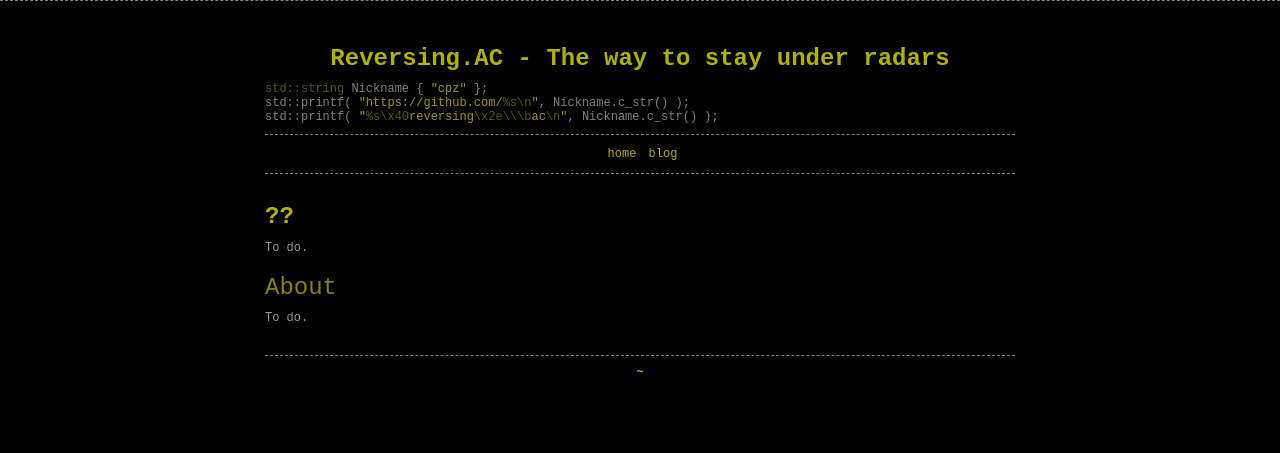
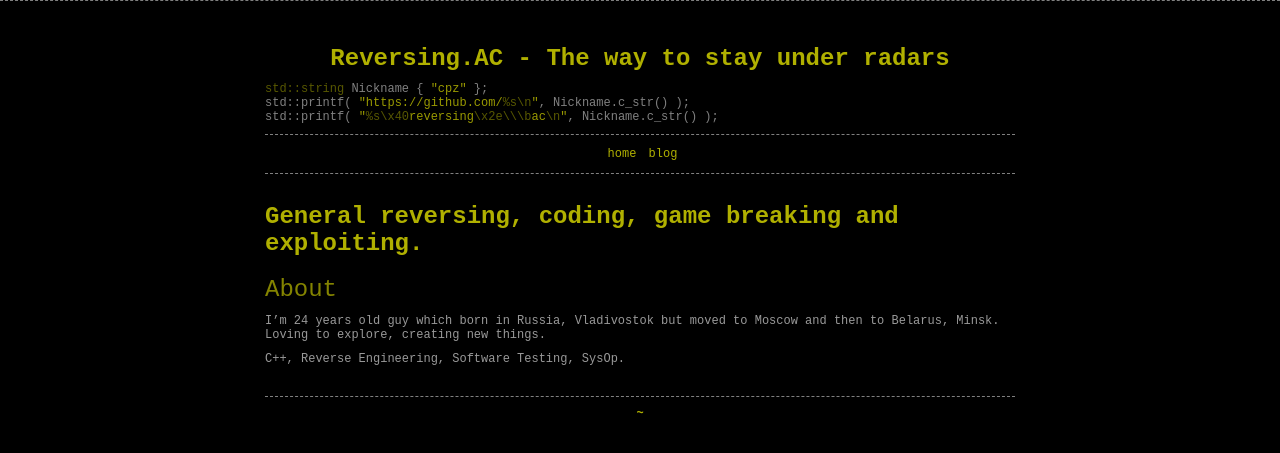
Before and after one commit to cpz/cpz.github.io, a Jekyll site: the page built from index.md, in a window 1280 px wide. Shown: the top 453 px of the page. Built offline with Jekyll 4.4.1, drawn with Linux system fonts in a browser that asks for light colours; our own code applies the rules of GitHub Pages for plain Markdown files.

Commit message:
Update index.md

```diff
--- a/index.md
+++ b/index.md
@@ -2,10 +2,10 @@
 layout: content
 ---
 
-# ??
-
-To do.
+# General reversing, coding, game breaking and exploiting.
 
 ### About
 
-To do.
+I'm 24 years old guy which born in Russia, Vladivostok but moved to Moscow and then to Belarus, Minsk. Loving to explore, creating new things.
+
+C++, Reverse Engineering, Software Testing, SysOp.
```
